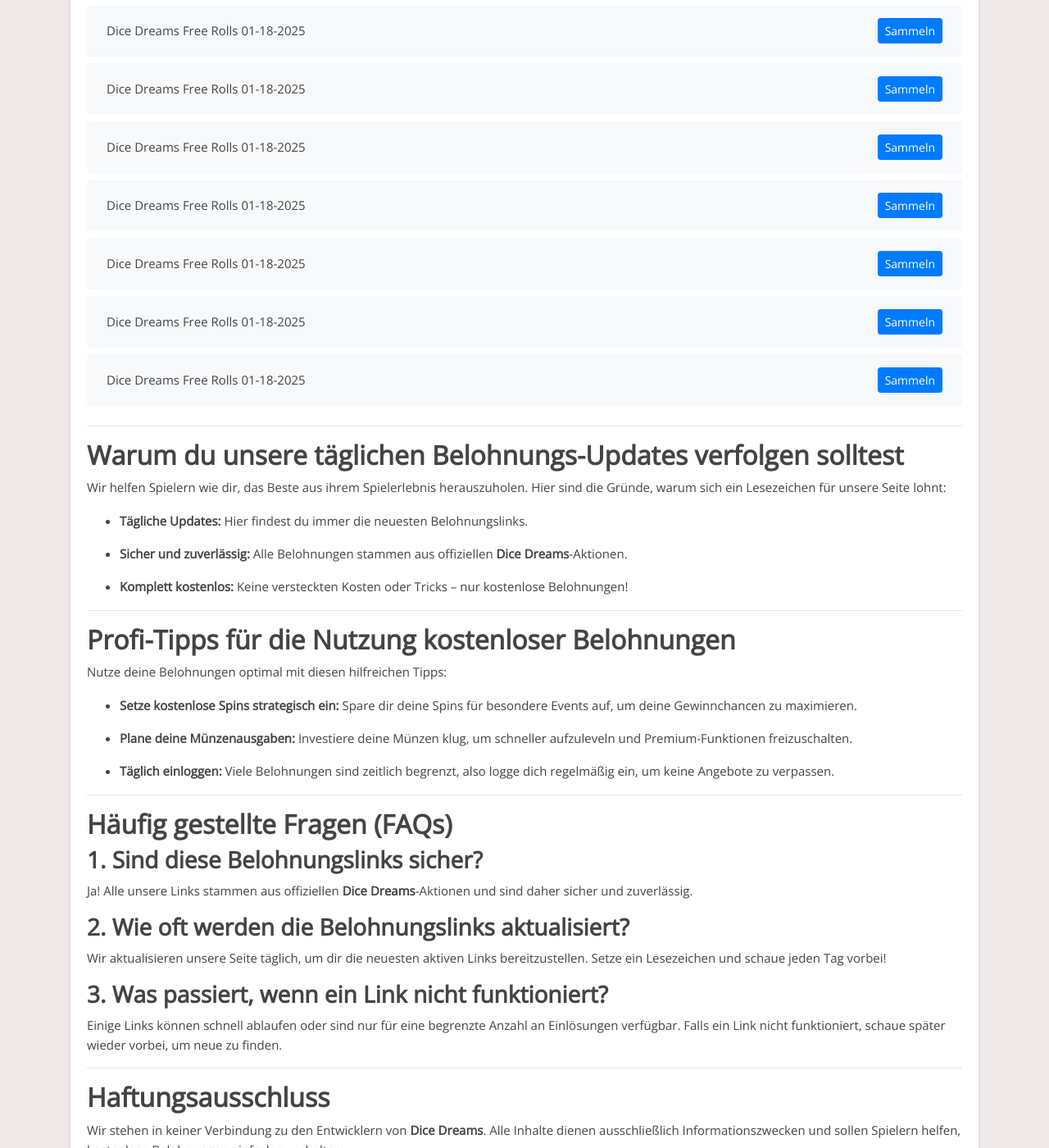
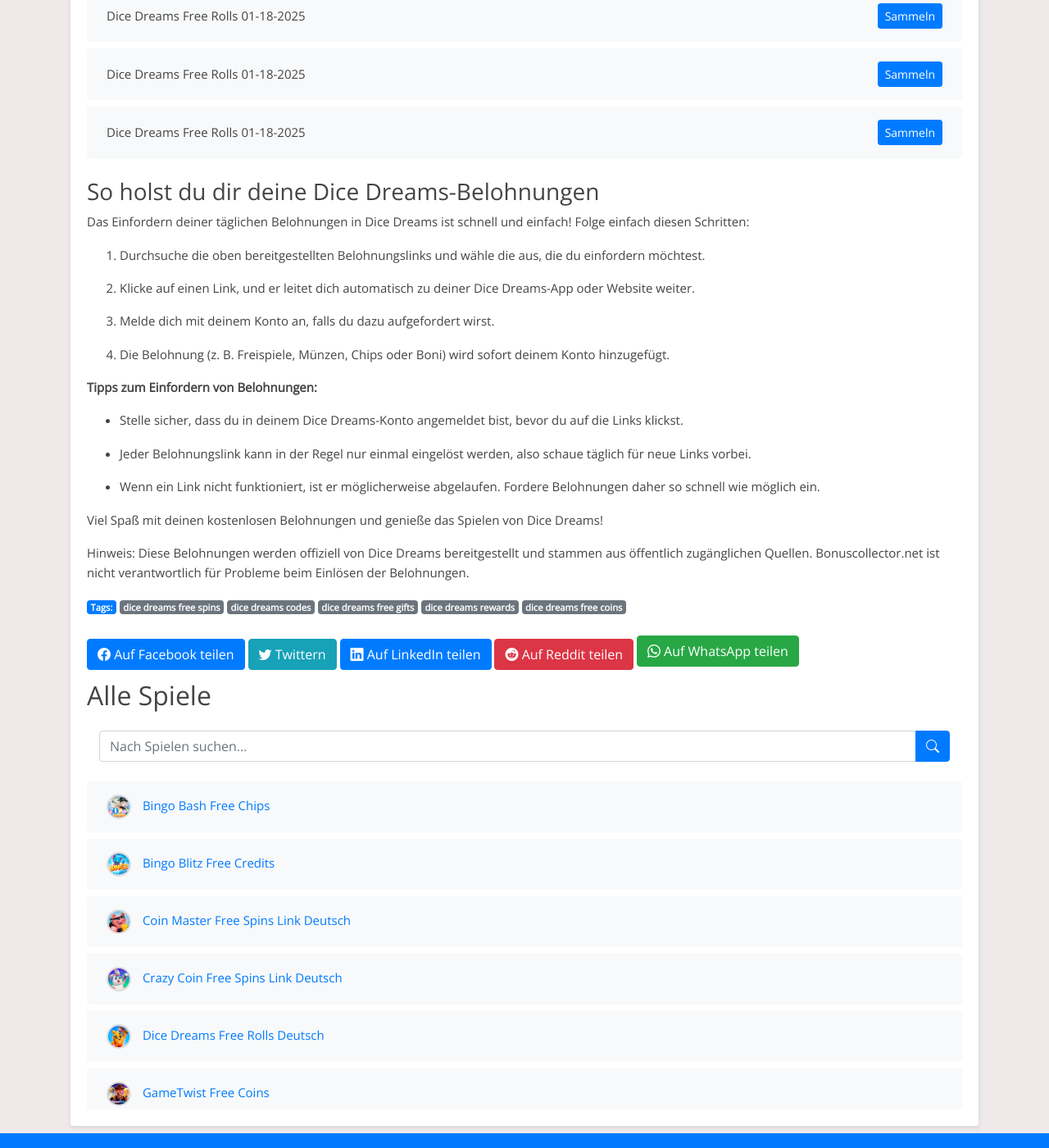
Before and after one commit to Prollad99/bs-de, a Jekyll site: the page built from _posts/2025-01-18-dice-dreams.md, in a window 1280 px wide and 1400 px high, scrolled down 7523 px. Shown: the whole window at 82% size. Built offline with Jekyll 4.4.1, drawn with Linux system fonts in a browser that asks for light colours; some of the changed text lies outside the part shown.

Commit message:
Aktualisiere dice-dreams-Belohnungslinks, Inhalte und Änderungsdatum

```diff
--- a/_includes/dice-dreams_footer.html
+++ b/_includes/dice-dreams_footer.html
@@ -1,55 +1,27 @@
----
+### So holst du dir deine Dice Dreams-Belohnungen
 
 
-## **Warum du unsere täglichen Belohnungs-Updates verfolgen solltest**
+Das Einfordern deiner täglichen Belohnungen in Dice Dreams ist schnell und einfach! Folge einfach diesen Schritten:
 
-Wir helfen Spielern wie dir, das Beste aus ihrem Spielerlebnis herauszuholen. Hier sind die Gründe, warum sich ein Lesezeichen für unsere Seite lohnt:
+1. Durchsuche die oben bereitgestellten Belohnungslinks und wähle die aus, die du einfordern möchtest.
 
-- **Tägliche Updates:** Hier findest du immer die neuesten Belohnungslinks.
+2. Klicke auf einen Link, und er leitet dich automatisch zu deiner Dice Dreams-App oder Website weiter.
 
-- **Sicher und zuverlässig:** Alle Belohnungen stammen aus offiziellen **Dice Dreams**-Aktionen.
+3. Melde dich mit deinem Konto an, falls du dazu aufgefordert wirst.
 
-- **Komplett kostenlos:** Keine versteckten Kosten oder Tricks – nur kostenlose Belohnungen!
+4. Die Belohnung (z. B. Freispiele, Münzen, Chips oder Boni) wird sofort deinem Konto hinzugefügt.
 
 
----
+**Tipps zum Einfordern von Belohnungen:**
+
+- Stelle sicher, dass du in deinem Dice Dreams-Konto angemeldet bist, bevor du auf die Links klickst.
+
+- Jeder Belohnungslink kann in der Regel nur einmal eingelöst werden, also schaue täglich für neue Links vorbei.
+
+- Wenn ein Link nicht funktioniert, ist er möglicherweise abgelaufen. Fordere Belohnungen daher so schnell wie möglich ein.
 
 
-## **Profi-Tipps für die Nutzung kostenloser Belohnungen**
-
-Nutze deine Belohnungen optimal mit diesen hilfreichen Tipps:
-
-- **Setze kostenlose Spins strategisch ein:** Spare dir deine Spins für besondere Events auf, um deine Gewinnchancen zu maximieren.
-
-- **Plane deine Münzenausgaben:** Investiere deine Münzen klug, um schneller aufzuleveln und Premium-Funktionen freizuschalten.
-
-- **Täglich einloggen:** Viele Belohnungen sind zeitlich begrenzt, also logge dich regelmäßig ein, um keine Angebote zu verpassen.
+Viel Spaß mit deinen kostenlosen Belohnungen und genieße das Spielen von Dice Dreams!
 
 
----
-
-
-## **Häufig gestellte Fragen (FAQs)**
-
-
-### **1. Sind diese Belohnungslinks sicher?**
-
-Ja! Alle unsere Links stammen aus offiziellen **Dice Dreams**-Aktionen und sind daher sicher und zuverlässig.
-
-
-### **2. Wie oft werden die Belohnungslinks aktualisiert?**
-
-Wir aktualisieren unsere Seite täglich, um dir die neuesten aktiven Links bereitzustellen. Setze ein Lesezeichen und schaue jeden Tag vorbei!
-
-
-### **3. Was passiert, wenn ein Link nicht funktioniert?**
-
-Einige Links können schnell ablaufen oder sind nur für eine begrenzte Anzahl an Einlösungen verfügbar. Falls ein Link nicht funktioniert, schaue später wieder vorbei, um neue zu finden.
-
-
----
-
-
-## **Haftungsausschluss**
-
-Wir stehen in keiner Verbindung zu den Entwicklern von **Dice Dreams**. Alle Inhalte dienen ausschließlich Informationszwecken und sollen Spielern helfen, kostenlose Belohnungen einfach zu erhalten.
+Hinweis: Diese Belohnungen werden offiziell von Dice Dreams bereitgestellt und stammen aus öffentlich zugänglichen Quellen. Bonuscollector.net ist nicht verantwortlich für Probleme beim Einlösen der Belohnungen.
--- a/_includes/dice-dreams_post.html
+++ b/_includes/dice-dreams_post.html
@@ -1,32 +1,13 @@
-Bist du ein engagierter **Dice Dreams**-Spieler? Suchst du nach der einfachsten Möglichkeit, kostenlose Münzen, Spins und andere Boni zu sammeln? Dann bist du hier genau richtig! Wir aktualisieren diese Seite täglich mit neuen Belohnungslinks, damit du keine Chance verpasst, schneller aufzuleveln und das Spiel in vollen Zügen zu genießen.
+Entdecke tägliche Dice Dreams-Belohnungen!
 
 
-## **Was sind Belohnungslinks?**
-
-Belohnungslinks sind offizielle Aktionen der **Dice Dreams**-Entwickler, die den Spielern kostenlose In-Game-Gegenstände wie Spins, Münzen und exklusive Boni bieten. Sie sind eine großartige Möglichkeit, dein Gameplay zu verbessern, ohne Geld auszugeben.
+Bist du ein Fan von Dice Dreams und möchtest dein Spielerlebnis verbessern? Du bist hier genau richtig! Diese Seite ist allen Dice Dreams-Enthusiasten gewidmet, die täglich kostenlose Belohnungen einfordern möchten. Hier findest du die neuesten Links, um Freispiele, Münzen, Chips und andere spannende Boni zu sammeln, damit du das Spiel noch mehr genießen kannst.
 
 
-Jeden Tag stellen wir dir die neuesten und zuverlässigsten Belohnungslinks zur Verfügung, damit du deine Belohnungen problemlos einlösen und deine Reise ohne Unterbrechungen fortsetzen kannst.
+Dice Dreams ist ein unterhaltsames Spiel, das von Millionen geliebt wird. Ob du höhere Level erreichen oder einfach nur den Nervenkitzel genießen möchtest – unsere täglichen Belohnungslinks halten dich im Spiel.
 
 
----
+Hinweis: Dice Dreams ist eine kostenlose App, die ausschließlich zu Unterhaltungszwecken entwickelt wurde. Bonuscollector.net ist eine unabhängige Plattform und steht in keiner Verbindung zu den Entwicklern oder Eigentümern von Dice Dreams.
 
 
-## **So kannst du deine kostenlosen Belohnungen einlösen**
-
-Das Einlösen deiner täglichen Belohnungen ist ganz einfach und erfordert nur wenige Schritte:
-
-1. **Wähle einen Belohnungslink aus der Liste unten aus.**
-
-2. **Tippe auf den Link und melde dich in deinem Dice Dreams-Konto an.**
-
-3. **Die Belohnung wird sofort deinem Konto gutgeschrieben!**
-
-
-Schau regelmäßig auf dieser Seite vorbei, da die Links schnell ablaufen können. Verpasse keine Gelegenheit!
-
-
----
-
-
-## **Heutige Dice Dreams Belohnungslinks**
+Schau täglich vorbei, um sicherzustellen, dass du keine Belohnung verpasst!
```
